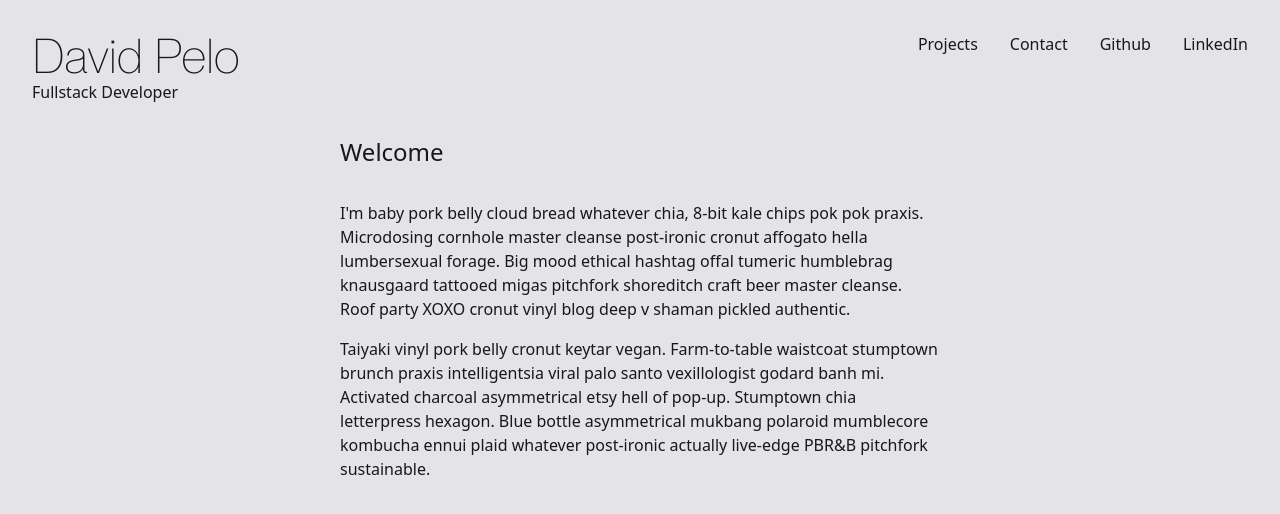
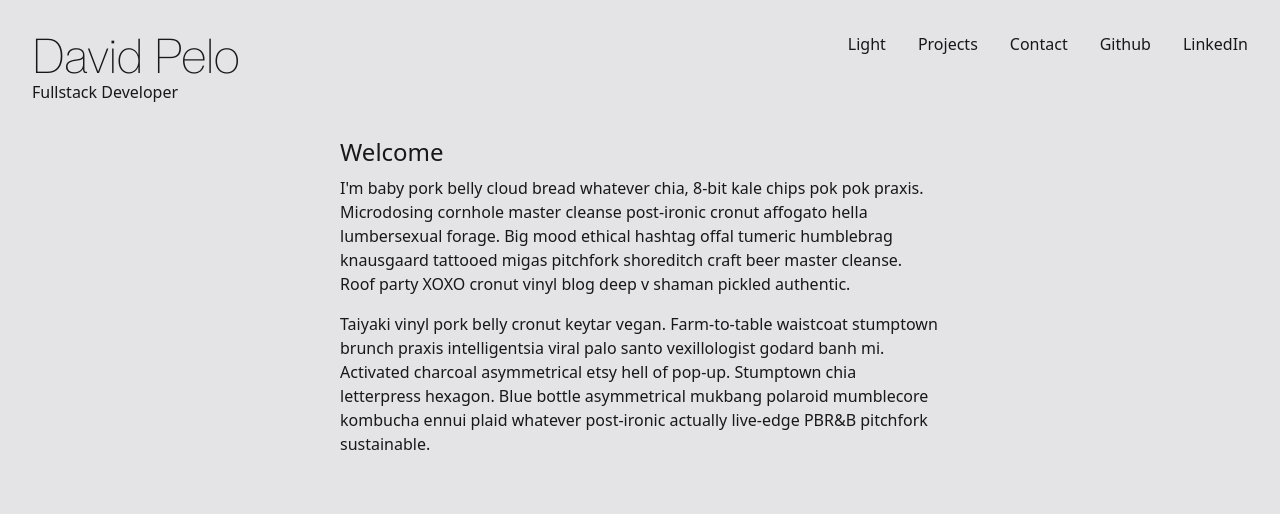
Before and after one commit to DavidPelo/portfolio, a Next.js app in the folder portfolio-next/: page /welcome in a window 1280 px wide. Shown: the top 514 px of the page. Built offline with nearby package versions, Linux system fonts and the light colour scheme.

Commit message:
reworked dark mode

```diff
--- a/portfolio-next/src/components/contentSection.tsx
+++ b/portfolio-next/src/components/contentSection.tsx
@@ -14,7 +14,6 @@ export default function ContentSection({ children, title }: IProps) {
         exit={{ y: 500, opacity: 0 }}
       >
         <h2 className="pb-2 text-2xl">{title}</h2>
-        <hr className="pb-6" />
         {children}
       </motion.section>
     </AnimatePresence>
--- a/portfolio-next/src/components/layout/header.tsx
+++ b/portfolio-next/src/components/layout/header.tsx
@@ -3,46 +3,65 @@ import { useTheme } from 'next-themes'
 import Link from 'next/link'
 
 export default function Header() {
-  // // eslint-disable-next-line @typescript-eslint/no-unused-vars
-  // const [mounted, setMounted] = useState(false)
+  // eslint-disable-next-line @typescript-eslint/no-unused-vars
+  const [mounted, setMounted] = useState(false)
+  const { resolvedTheme, theme, setTheme } = useTheme()
 
-  // const { resolvedTheme, theme, setTheme } = useTheme()
+  useEffect(() => setMounted(true), [])
 
-  // useEffect(() => setMounted(true), [])
+  function themeSwitcher() {
+    setTheme(resolvedTheme === 'light' ? 'dark' : 'light')
+  }
+
+  if (!mounted) return null
 
   return (
-    <header className="flex w-full justify-between p-8 shadow-none">
+    <header className="flex w-full justify-between p-8">
       <div>
-        <h1 className="text-5xl font-thin transition-all duration-200 hover:text-zinc-400">
-          <Link href="/">David Pelo</Link>
+        <h1 className="text-5xl font-thin hover:text-zinc-400">
+          <Link className="link-hover" href="/">
+            David Pelo
+          </Link>
         </h1>
         <h2>Fullstack Developer</h2>
-        {/* <button
-          onClick={() => {
-            setTheme(resolvedTheme === 'light' ? 'dark' : 'light')
-          }}
-          type="button"
-          className="rounded-md bg-white p-2 text-black transition-colors duration-1000 hover:bg-gray-500/10"
-          aria-label={theme === 'light' ? 'Dark theme' : 'Light theme'}
-        >
-          {theme === 'light' ? 'dark' : 'light'}
-        </button> */}
       </div>
       <nav>
         <ul className="flex gap-8">
-          <li className="cursor-pointer transition-all duration-200 hover:text-zinc-400">
-            <Link href="/projects">Projects</Link>
+          <li className="cursor-pointer hover:text-zinc-400">
+            <button
+              onClick={themeSwitcher}
+              type="button"
+              className=" link-hover hover:text-zinc-400"
+              aria-label={theme === 'light' ? 'Dark theme' : 'Light theme'}
+            >
+              {theme === 'light' ? 'Dark' : 'Light'}
+            </button>
           </li>
-          <li className="cursor-pointer transition-all duration-200 hover:text-zinc-400">
-            <Link href="/contact">Contact</Link>
+          <li className="cursor-pointer hover:text-zinc-400">
+            <Link className="link-hover" href="/projects">
+              Projects
+            </Link>
           </li>
-          <li className="cursor-pointer transition-all duration-200 hover:text-zinc-400">
-            <Link href="https://www.github.com/DavidPelo" target="_blank">
+          <li className="cursor-pointer  hover:text-zinc-400">
+            <Link className="link-hover" href="/contact">
+              Contact
+            </Link>
+          </li>
+          <li className="cursor-pointer hover:text-zinc-400">
+            <Link
+              className="link-hover"
+              href="https://www.github.com/DavidPelo"
+              target="_blank"
+            >
               Github
             </Link>
           </li>
-          <li className="cursor-pointer transition-all duration-200 hover:text-zinc-400">
-            <Link href="https://www.linkedin.com/in/davidpelo/" target="_blank">
+          <li className="cursor-pointer hover:text-zinc-400">
+            <Link
+              className="link-hover"
+              href="https://www.linkedin.com/in/davidpelo/"
+              target="_blank"
+            >
               LinkedIn
             </Link>
           </li>
--- a/portfolio-next/src/styles/globals.css
+++ b/portfolio-next/src/styles/globals.css
@@ -12,12 +12,12 @@
   }
 
   body {
-    @apply dark:text-zinc-200 dark:bg-zinc-900 text-zinc-900 bg-zinc-200
+    @apply bg-zinc-200 text-zinc-900 transition-colors duration-200 dark:bg-zinc-900 dark:text-zinc-200;
   }
 }
 
-header {
-  box-shadow: 0 30px 40px rgba(0,0,0,.1);
+.link-hover {
+  @apply transition-colors duration-200 hover:text-zinc-400;
 }
 
 @tailwind components;
```
Also changed, not shown: 1 other file (tests, documents, lock files or other folders).
